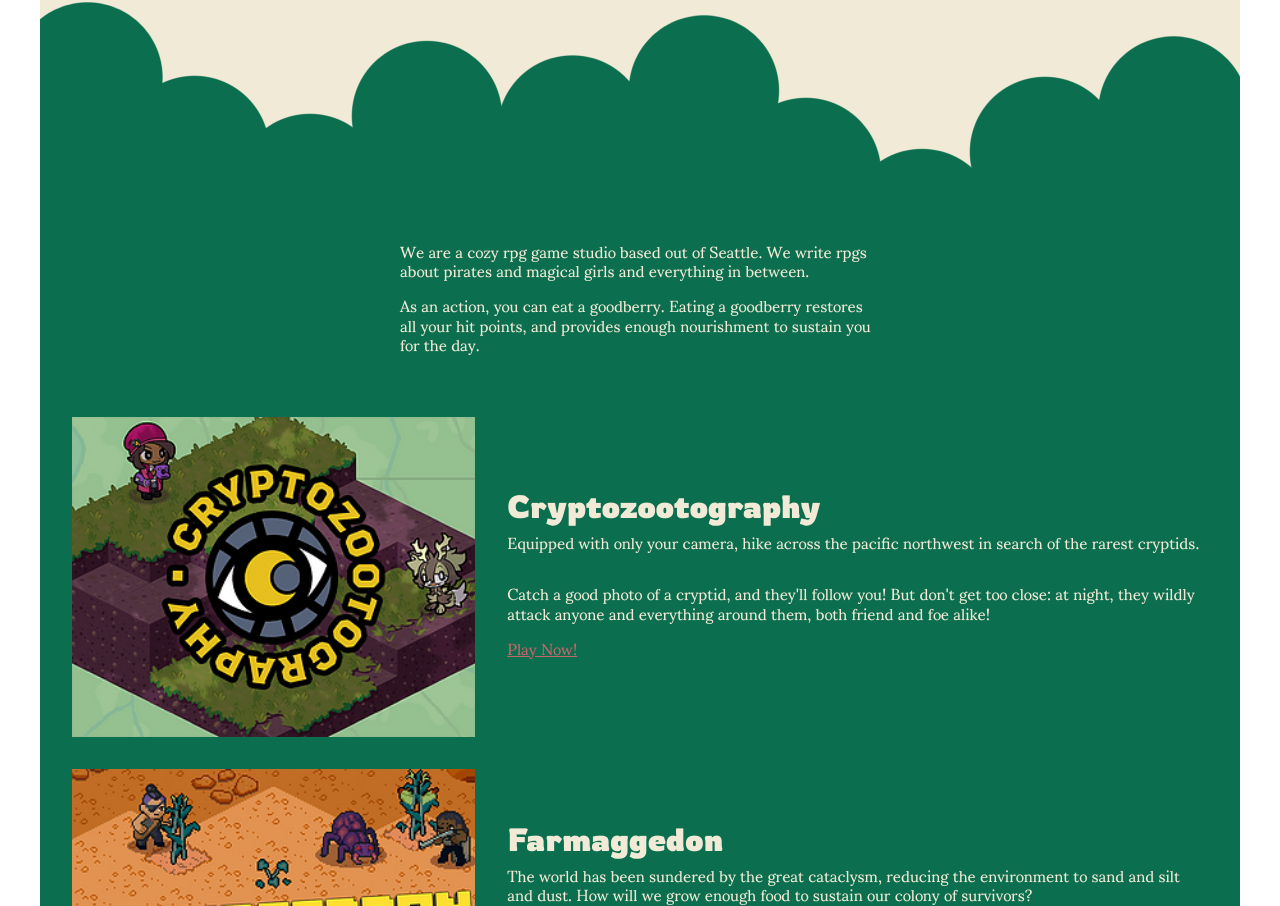
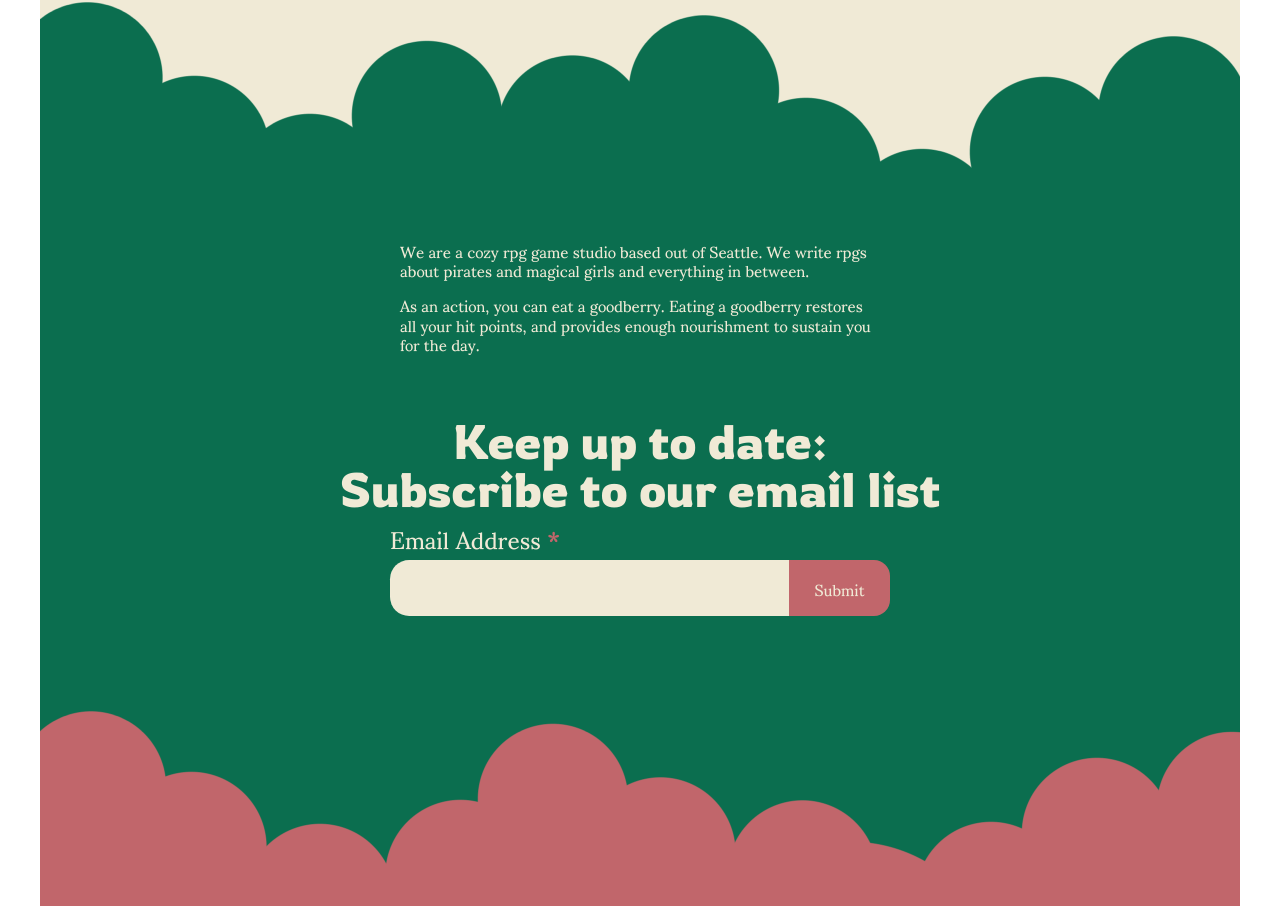
Before and after one commit to ehgoodenough/goodberry, a plain HTML site: page index.html in a window 1280 px wide. Shown: the part 359-1265 px from the top of the page. Drawn offline with Linux system fonts and the light colour scheme.

Commit message:
Added an email list. Removed the jobs posting.

```diff
--- a/index.css
+++ b/index.css
@@ -76,12 +76,38 @@ header {
     background-image: url("./images/greenbush.png");
 }
 
-.GreenSection {
+.GreenArea {
     overflow: hidden;
     padding: 0em 2em;
 
     color: #f0EAD6;
     background-color: #0B6E4F;
+}
+
+.RedBush {
+    width: 100%;
+    height: 200px;
+    background-color: #0B6E4F;
+    background-size: auto 100%;
+    background-position: center top;
+    background-image: url("./images/redbush.png");
+}
+
+.RedArea {
+    overflow: hidden;
+    padding: 0em 2em;
+
+    color: #f0EAD6;
+    background-color: #c1666b;
+}
+
+.BlackBush {
+    width: 100%;
+    height: 200px;
+    background-color: #c1666b;
+    background-size: auto 100%;
+    background-position: center top;
+    background-image: url("./images/blackbush.png");
 }
 
 .BlurbSection {
@@ -97,6 +123,69 @@ header {
     }
 }
 
+.EmailSection {
+    margin-bottom: 4em;
+
+    h2 {
+        line-height: 1em;
+        text-align: center;
+    }
+
+    .Box {
+        margin: auto;
+        width: 100%;
+        max-width: 500px;
+        margin-top: 1em;
+
+        label {
+            display: block;
+            white-space: nowrap;
+            font-size: 1.5em;
+            margin-bottom: 0.5em;
+
+            .asterisk {
+                color: #c1666b;
+                font-weight: bold;
+            }
+        }
+
+        .Inputs {
+            display: flex;
+
+            input {
+                display: flex;
+                justify-content: center;
+                font: inherit;
+                font-size: 1.2em;
+                width: 100%;
+                border: none;
+
+                &[type=email] {
+                    padding-left: 1em;
+                    background-color: #f0EAD6;
+                    border-top-left-radius: 1em;
+                    border-bottom-left-radius: 1em;
+                }
+
+                &[type=submit] {
+                    width: 8em;
+                    font-size: 1em;
+
+                    cursor: pointer;
+                    color: #f0EAD6;
+                    background-color: #c1666b;
+                    border-top-right-radius: 1em;
+                    border-bottom-right-radius: 1em;
+
+                    &:hover {
+                        background-color: #ae464c;
+                    }
+                }
+            }
+        }
+    }
+}
+
 .HeaderSection {
     margin: 2em 0em;
     text-align: center;
@@ -104,7 +193,7 @@ header {
 }
 
 .GamesSection {
-    margin: 2em 0em;
+    margin: 8em 0em;
 
     .Game {
         display: flex;
@@ -178,23 +267,6 @@ header {
             }
         }
     }
-}
-
-.RedBush {
-    width: 100%;
-    height: 200px;
-    background-color: #0B6E4F;
-    background-size: auto 100%;
-    background-position: center top;
-    background-image: url("./images/redbush.png");
-}
-
-.RedSection {
-    overflow: hidden;
-    padding: 0em 2em;
-
-    color: #f0EAD6;
-    background-color: #c1666b;
 }
 
 .TeamSection {
@@ -278,15 +350,6 @@ header {
     }
 }
 
-.BlackBush {
-    width: 100%;
-    height: 200px;
-    background-color: #c1666b;
-    background-size: auto 100%;
-    background-position: center top;
-    background-image: url("./images/blackbush.png");
-}
-
 footer {
     height: 8em;
     color: #f0EAD6;
--- a/index.html
+++ b/index.html
@@ -57,11 +57,31 @@
             <h1>Goodberry Games</h1>
         </header>
         <div class="GreenBush"></div>
-        <section class="GreenSection">
+        <div class="GreenArea">
             <section class="BlurbSection">
                 <div>We are a cozy rpg game studio based out of Seattle. We write rpgs about pirates and magical girls and everything in between.</div>
                 <div>As an action, you can eat a goodberry. Eating a goodberry restores all your hit points, and provides enough nourishment to sustain you for the day.</div>
             </section>
+
+            <section class="EmailSection">
+                <form action="https://games.us13.list-manage.com/subscribe/post?u=2107e75aa44205e6387eb52d5&amp;id=0facb46663&amp;f_id=002760e1f0" method="post" id="mc-embedded-subscribe-form" name="mc-embedded-subscribe-form" class="validate" target="_self" novalidate="">
+                    <h2>Keep up to date:<br/>Subscribe to our email list</h2>
+                    <div class="Box">
+                        <label for="mce-EMAIL">Email Address <span class="asterisk">*</span></label>
+                        <div class="Inputs">
+                            <input type="email" name="EMAIL" class="required email" id="mce-EMAIL" required="" value=""/>
+                            <input type="submit"/>
+                        </div>
+                    </div>
+                    <div aria-hidden="true" style="position: absolute; left: -5000px;">
+                        /* real people should not fill this in and expect good things - do not remove this or risk form bot signups */
+                        <input type="text" name="b_2107e75aa44205e6387eb52d5_0facb46663" tabindex="-1" value="">
+                    </div>
+                </form>
+            </section>
+        </div>
+        <div class="RedBush"></div>
+        <div class="RedArea">
             <section class="GamesSection">
                 <a class="Game" href="https://ehgoodenough.itch.io/cryptozootography" target="_blank">
                     <img class="Poster" src="./images/cryptid.png" alt="Cryptozootography"/>
@@ -111,9 +131,8 @@
                     <img src="./images/hell.png"/>
                 </a> -->
             </section>
-        </section>
-        <div class="RedBush"></div>
-        <section class="RedSection">
+        </div>
+        <!--
             <section class="TeamSection">
                 <div class="Photo">
                     <img src="./images/team.jpg" alt="Team Photo"/>
@@ -133,12 +152,12 @@
             <section class="JobsSection">
                 <h2>Open Positions</h2>
                 <div class="EmptyPrompt">We have no open positions at this time.</div>
-                <!-- <a class="Job" href="https://www.workwithindies.com/careers/goodberry-games-character-concept-artist" target="_blank">
+                <a class="Job" href="https://www.workwithindies.com/careers/goodberry-games-character-concept-artist" target="_blank">
                     <div class="Name">Character Concept Artist</div>
                     <div class="About">Full Time | Seattle | Hybrid | Posted March 18, 2024</div>
-                </a> -->
+                </a>
             </section>
-        </section>
+         -->
         <div class="BlackBush"></div>
         <footer>
             © 2024 Goodberry Games
```
